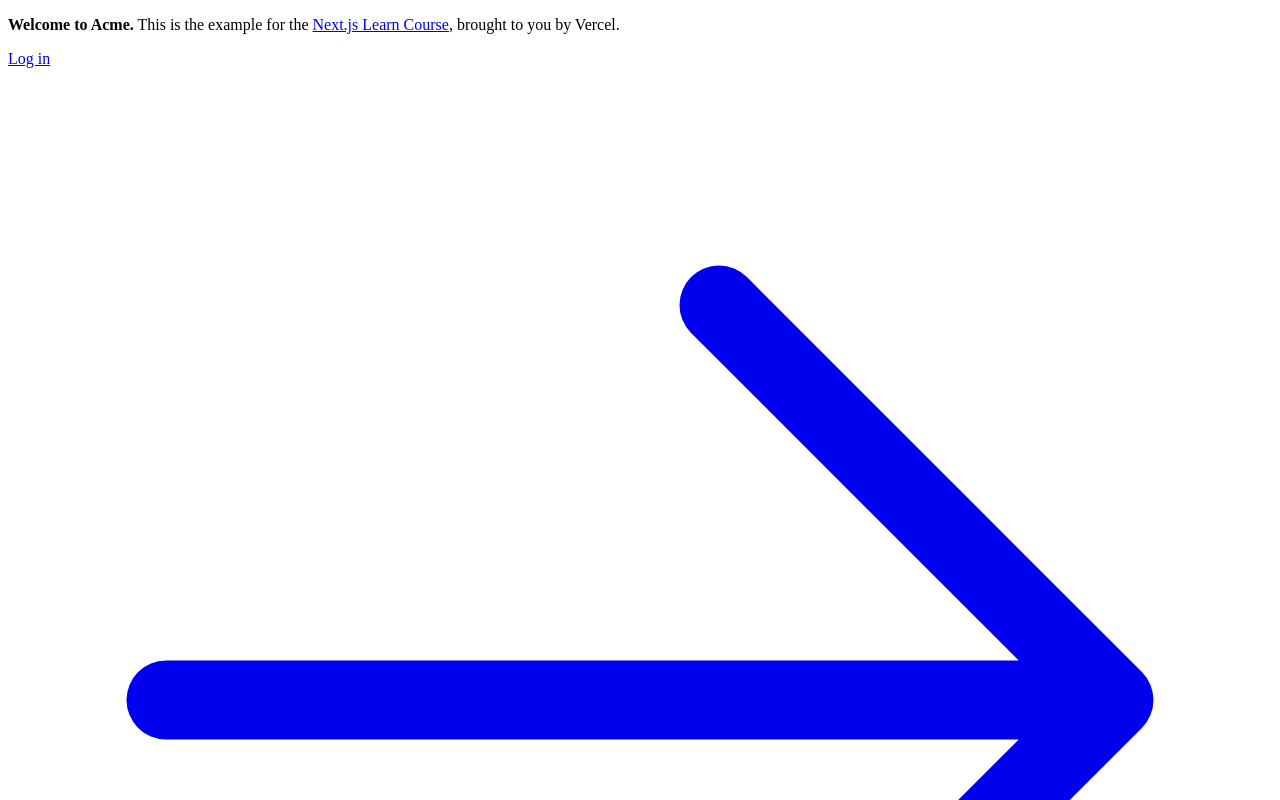
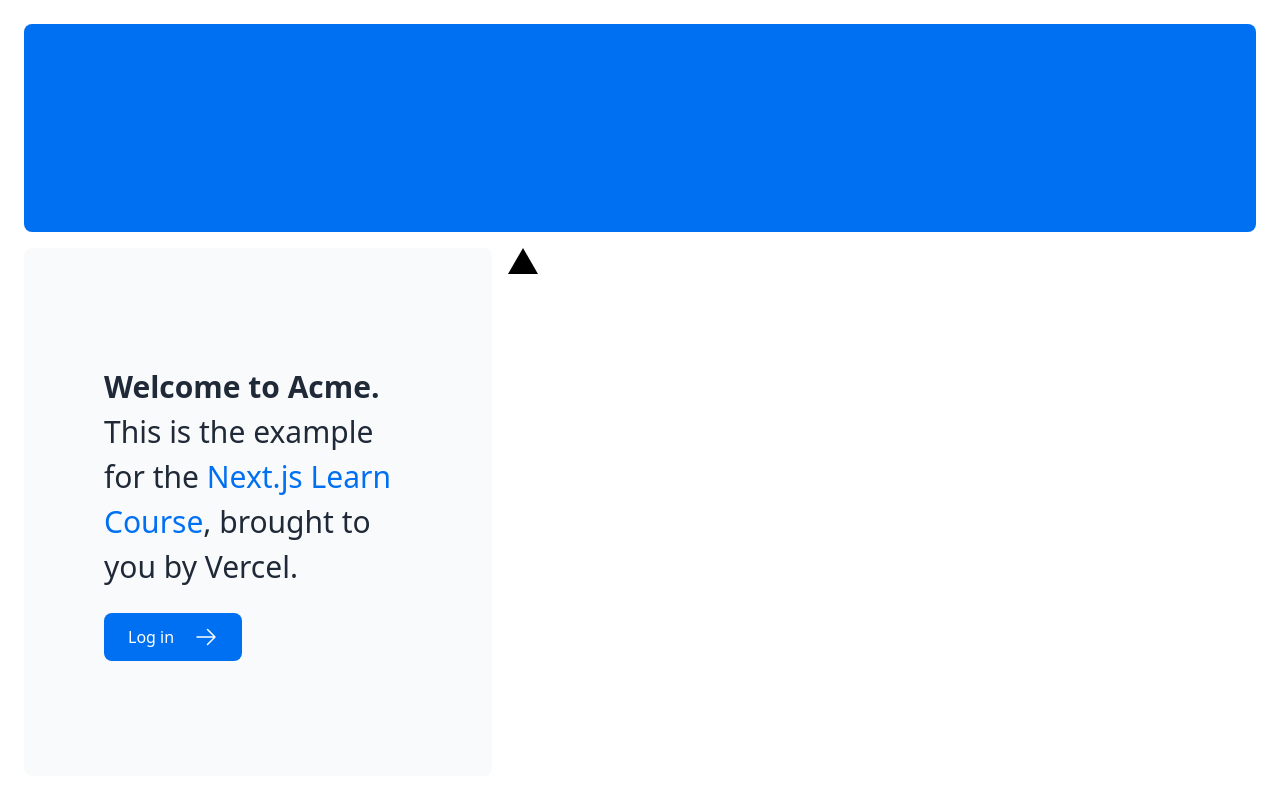
Before and after one commit to Zomirks/AppRouterTest, a Next.js app: page / in a window 1280 px wide. Shown: the top 800 px of the page. Built offline with nearby package versions, Linux system fonts and the light colour scheme.

Commit message:
add: CSS

```diff
--- a/app/layout.tsx
+++ b/app/layout.tsx
@@ -1,3 +1,5 @@
+import '@/app/ui/global.css';
+
 export default function RootLayout({
   children,
 }: {
--- a/app/page.tsx
+++ b/app/page.tsx
@@ -24,6 +24,9 @@
             <span>Log in</span> <ArrowRightIcon className="w-5 md:w-6" />
           </Link>
         </div>
+        <div
+          className="relative w-0 h-0 border-l-[15px] border-r-[15px] border-b-[26px] border-l-transparent border-r-transparent border-b-black"
+        />
         <div className="flex items-center justify-center p-6 md:w-3/5 md:px-28 md:py-12">
           {/* Add Hero Images Here */}
         </div>
```
